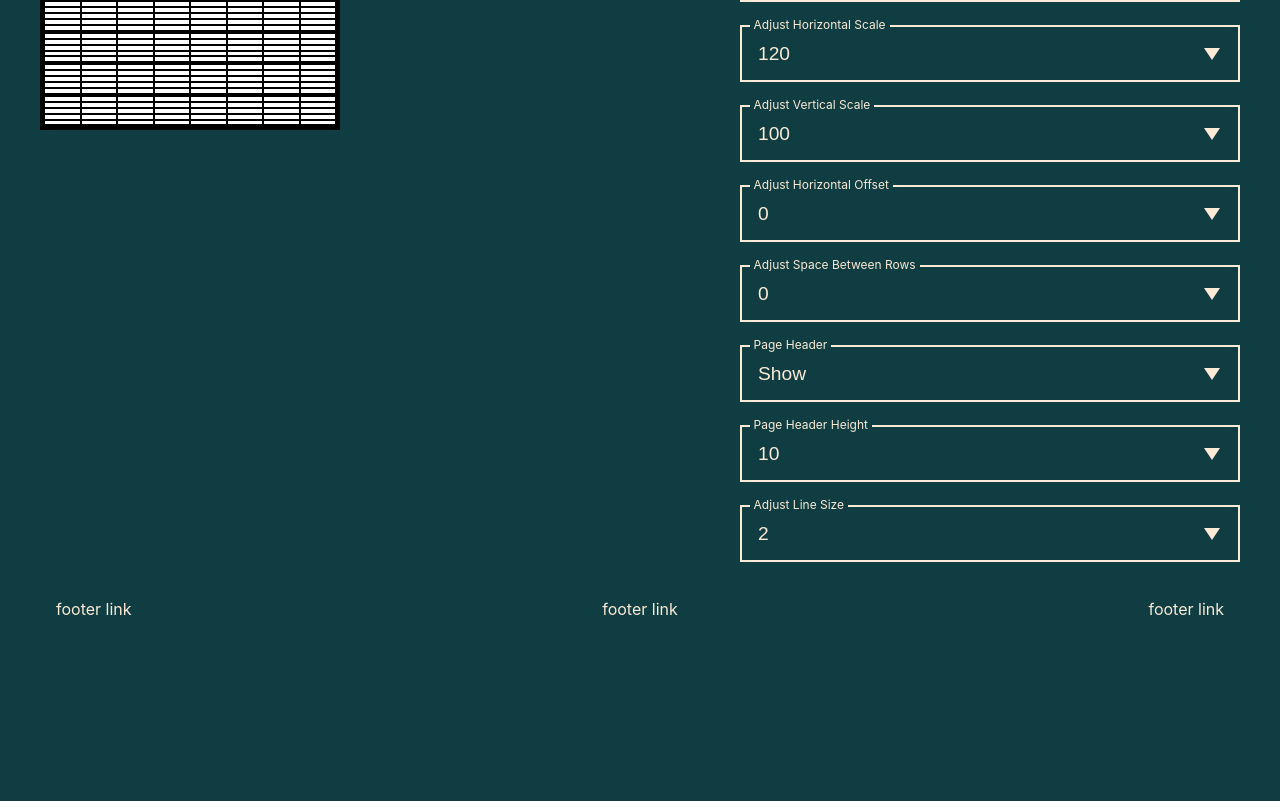
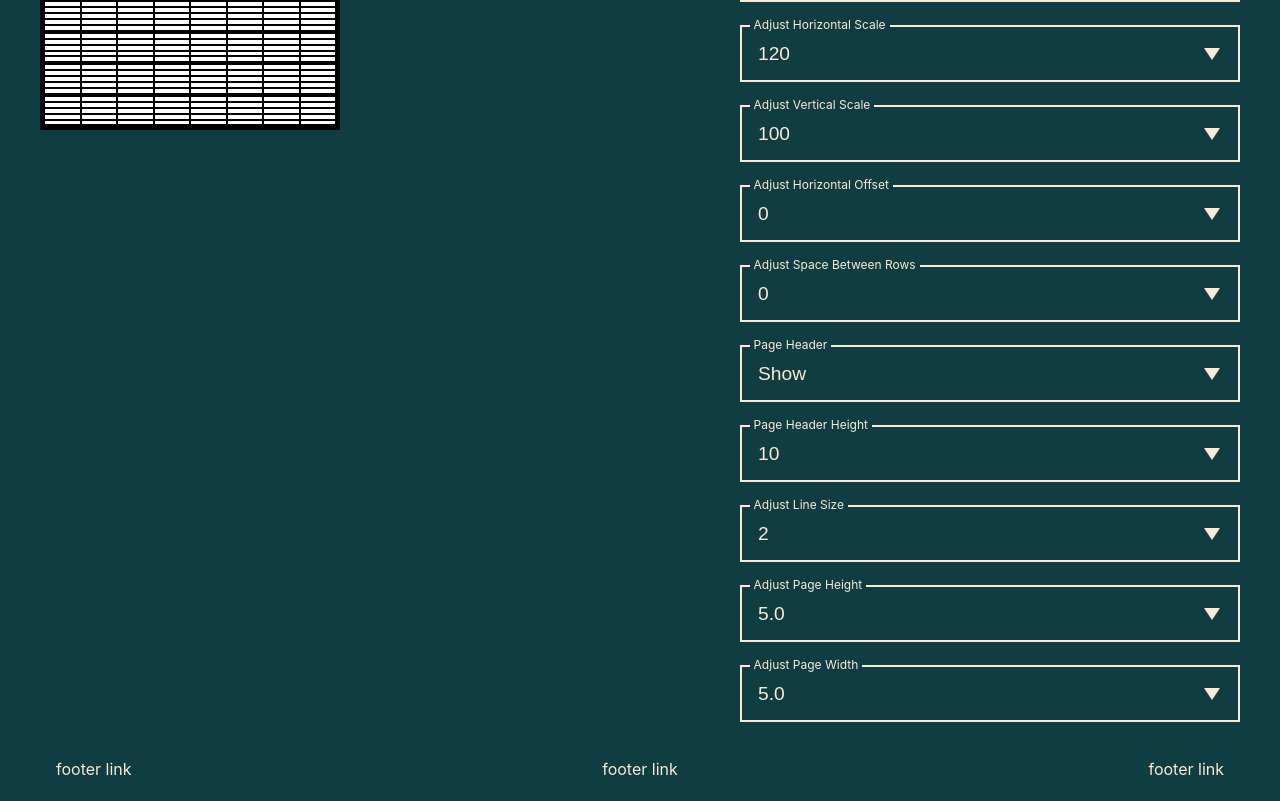
Before and after one commit to andentx/tab-lab, a Next.js app: page / in a window 1280 px wide. Shown: the part 494-1295 px from the top of the page. Before the commit the page ends 1135 px from the top, so only its background shows below. Built offline with nearby package versions, Linux system fonts and the light colour scheme.

Commit message:
Add page dimension controls

```diff
--- a/components/FormSection.js
+++ b/components/FormSection.js
@@ -41,6 +41,18 @@ function createOptions(min, max) {
   return options;
 }
 
+function createOptionsInHalfSteps(min, max) {
+  const options = [];
+  for (let i = min; i <= max; i += 0.5) {
+    options.push(
+      <option value={i} key={uuidv4()}>
+        {i.toFixed(1)}
+      </option>
+    );
+  }
+  return options;
+}
+
 const FormSection = ({ pageSettings, onInputChange }) => {
   const numberOfStringsOptions = createOptions(4, 12);
   const numberOfVerticalLinesOptions = createOptions(2, 12);
@@ -51,6 +63,8 @@ const FormSection = ({ pageSettings, onInputChange }) => {
   const rowGapOptions = createOptions(0, 10);
   const headerHeightOptions = createOptions(0, 20);
   const borderSizeOptions = createOptions(1, 5);
+  const pageHeightOptions = createOptionsInHalfSteps(5.0, 15.0);
+  const pageWidthOptions = createOptionsInHalfSteps(5.0, 15.0);
 
   return (
     <FormSectionContainer>
@@ -126,6 +140,20 @@ const FormSection = ({ pageSettings, onInputChange }) => {
             {borderSizeOptions}
           </select>
         </CustomSelect>
+
+        <CustomSelect>
+          <label htmlFor='pageHeightSelect'>Adjust Page Height</label>
+          <select id='pageHeightSelect' name='pageHeight' value={pageSettings.pageHeight} onChange={onInputChange}>
+            {pageHeightOptions}
+          </select>
+        </CustomSelect>
+
+        <CustomSelect>
+          <label htmlFor='pageWidthSelect'>Adjust Page Width</label>
+          <select id='pageWidthSelect' name='pageWidth' value={pageSettings.pageWidth} onChange={onInputChange}>
+            {pageWidthOptions}
+          </select>
+        </CustomSelect>
       </form>
     </FormSectionContainer>
   );
```
